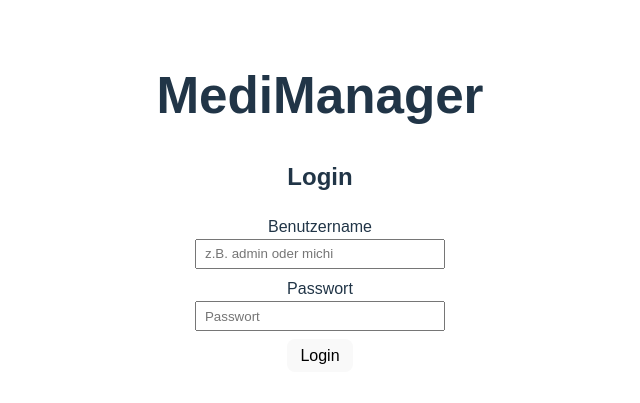
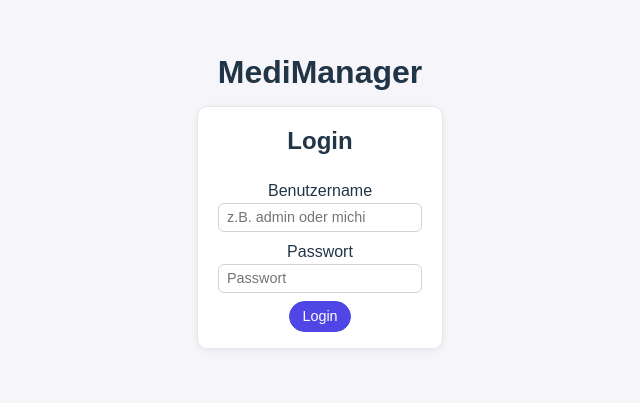
Before and after one commit to ON24-MK/medimanager, a Vue app in the folder frontend/: page / in a window 1280 px wide. Shown: the part 197-600 px from the top of the page, without its empty margins (320-960 px from the left). Built offline with nearby package versions, Linux system fonts and the light colour scheme; no server answers.

Commit message:
headlines entfernt

```diff
--- a/frontend/src/App.vue
+++ b/frontend/src/App.vue
@@ -14,27 +14,13 @@
 
     <!-- EINGELOGGTER BEREICH -->
     <div v-else>
+      <!-- Kopfzeile mit Logout -->
       <div
-        style="display: flex; justify-content: space-between; align-items: center; margin-bottom: 1rem;"
+        style="display: flex; justify-content: space-between; align-items: center; margin-bottom: 1.5rem;"
       >
         <h2 style="margin: 0;">Willkommen 👋</h2>
         <button @click="logout">Logout</button>
       </div>
-
-      <!-- Backend Status -->
-      <BackendStatus :health="health" />
-
-      <hr style="margin: 2rem 0;" />
-
-      <h2>App-Bereiche</h2>
-      <ul>
-        <li>Medikamentenliste</li>
-        <li>Medikament hinzufügen</li>
-        <li>Tagesübersicht</li>
-        <li>Tagebuch</li>
-      </ul>
-
-      <hr style="margin: 2rem 0;" />
 
       <!-- Medikament hinzufügen -->
       <MedicationForm
@@ -49,7 +35,7 @@
         @edit-medication="startEditMedication"
       />
 
-      <!-- Medikament bearbeiten (nur wenn eins ausgewählt) -->
+      <!-- Medikament bearbeiten -->
       <EditMedicationForm
         v-if="selectedMedicationForEdit"
         :token="token"
@@ -69,8 +55,6 @@
 
 <script setup>
 import { ref, onMounted } from 'vue';
-
-import BackendStatus from './components/BackendStatus.vue';
 import MedicationsList from './components/MedicationsList.vue';
 import LoginForm from './components/LoginForm.vue';
 import MedicationForm from './components/MedicationForm.vue';
@@ -192,5 +176,73 @@ onMounted(async () => {
 <style>
 body {
   margin: 0;
+  background: #f5f5fa;
+  font-family: system-ui, -apple-system, BlinkMacSystemFont, "Segoe UI",
+    sans-serif;
+}
+
+h1 {
+  font-size: 2rem;
+  margin-bottom: 1rem;
+}
+
+h2 {
+  margin-top: 0;
+}
+
+/* Alle Sektionen (Status, Liste, Formulare, Overview, Tagebuch) als Cards */
+section {
+  background: #ffffff;
+  border-radius: 10px;
+  padding: 1rem 1.25rem;
+  margin-bottom: 1.5rem;
+  box-shadow: 0 2px 8px rgba(15, 23, 42, 0.06);
+  border: 1px solid #e5e7eb;
+}
+
+/* Buttons einheitlich */
+button {
+  padding: 0.4rem 0.9rem;
+  border-radius: 999px;
+  border: 1px solid #4f46e5;
+  background: #4f46e5;
+  color: white;
+  font-size: 0.9rem;
+  cursor: pointer;
+  transition: background 0.15s ease, transform 0.1s ease,
+    box-shadow 0.15s ease;
+}
+
+button:hover {
+  background: #4338ca;
+  box-shadow: 0 2px 6px rgba(79, 70, 229, 0.35);
+  transform: translateY(-1px);
+}
+
+button:disabled {
+  opacity: 0.6;
+  cursor: default;
+  box-shadow: none;
+  transform: none;
+}
+
+/* Listen etwas luftiger */
+ul {
+  padding-left: 1.2rem;
+}
+
+li {
+  line-height: 1.4;
+}
+
+/* Inputs global etwas hübscher, falls kein scoped Style greift */
+input,
+textarea {
+  border-radius: 6px;
+  border: 1px solid #d4d4d8;
+  padding: 0.35rem 0.5rem;
+  font-size: 0.9rem;
+  font-family: inherit;
+  box-sizing: border-box;
 }
 </style>
```
Also changed, not shown: 1 other file (tests, documents, lock files or other folders).
